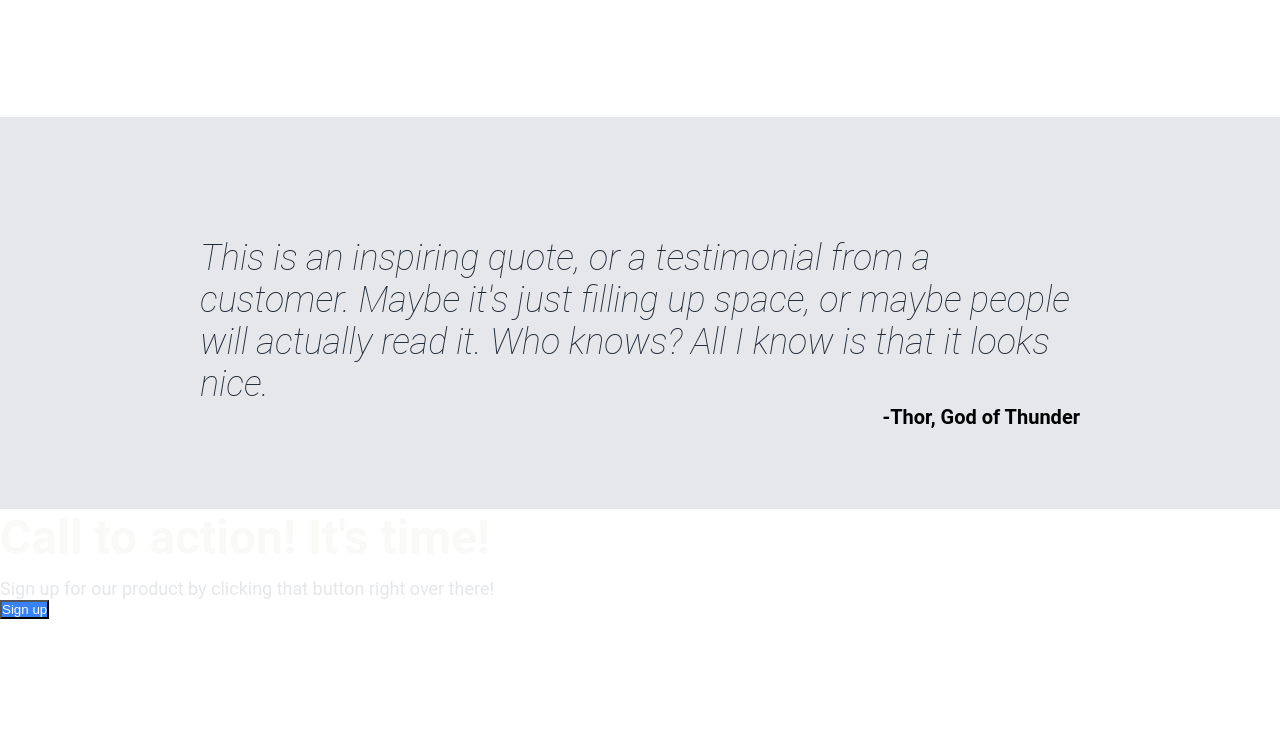
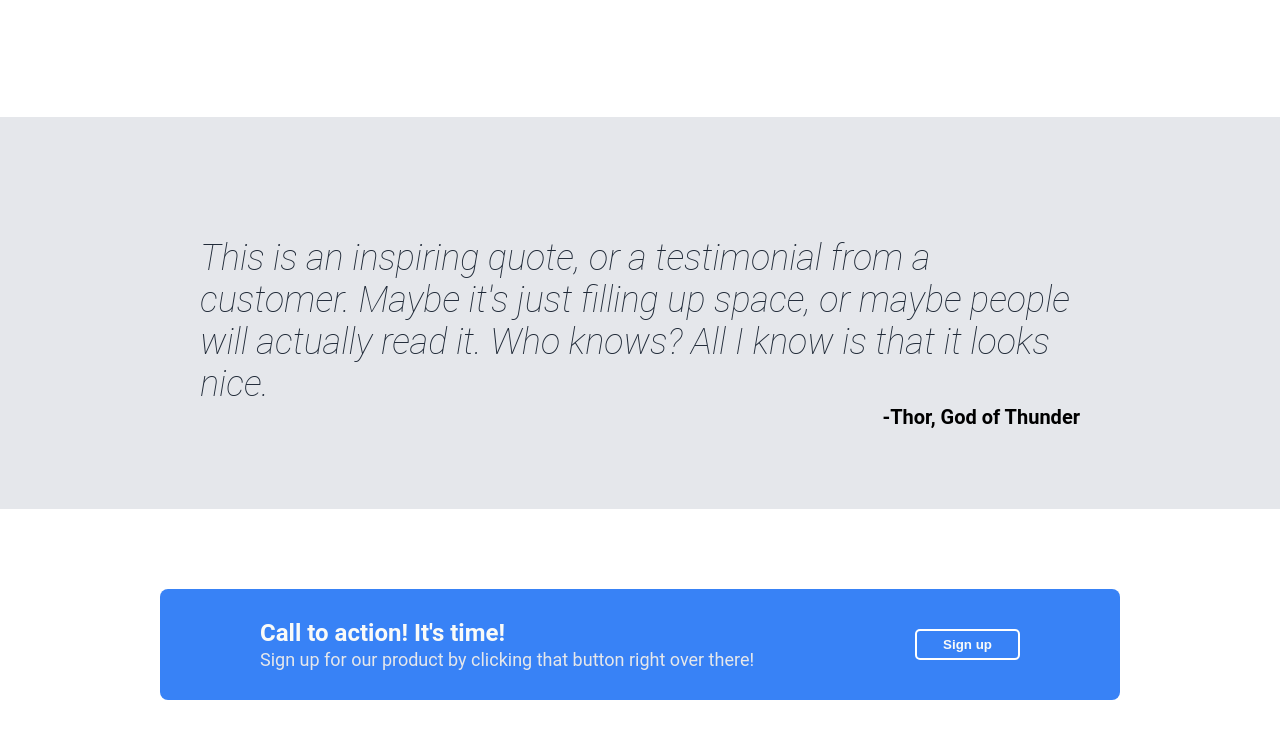
Before and after one commit to XOQDY/landing-page, a plain HTML site: page index.html in a window 1280 px wide. Shown: the part 754-1492 px from the top of the page. Before the commit the page ends 1373 px from the top, so only its background shows below. Drawn offline with Linux system fonts and the light colour scheme.

Commit message:
:art: decoration sign up section :art:

```diff
--- a/index.css
+++ b/index.css
@@ -38,7 +38,8 @@ button {
   margin-bottom: 60px;
 }
 
-.header .left {
+.header .left,
+.sign-up-section .main-text {
   font-size: 24px;
   font-weight: bold;
   color: #f9faf8;
@@ -151,3 +152,30 @@ button {
   font-size: 20px;
   font-weight: bold;
 }
+
+.sign-up-section {
+    display: flex;
+    flex-direction: column;
+    padding: 80px 160px;
+}
+
+.sign-up-section .container {
+    background-color: #3882f6;
+    display: flex;
+    justify-content: space-between;
+    align-items: center;
+    padding: 30px 100px;
+    border-radius: 8px;
+}
+
+.sign-up-section .content {
+    gap: 2px;
+}
+
+.secondary-sign-up {
+    border: 2px solid #ffffff;
+    border-radius: 5px;
+    padding: 6px;
+    width: 105px;
+    font-weight: bold;
+}
```
